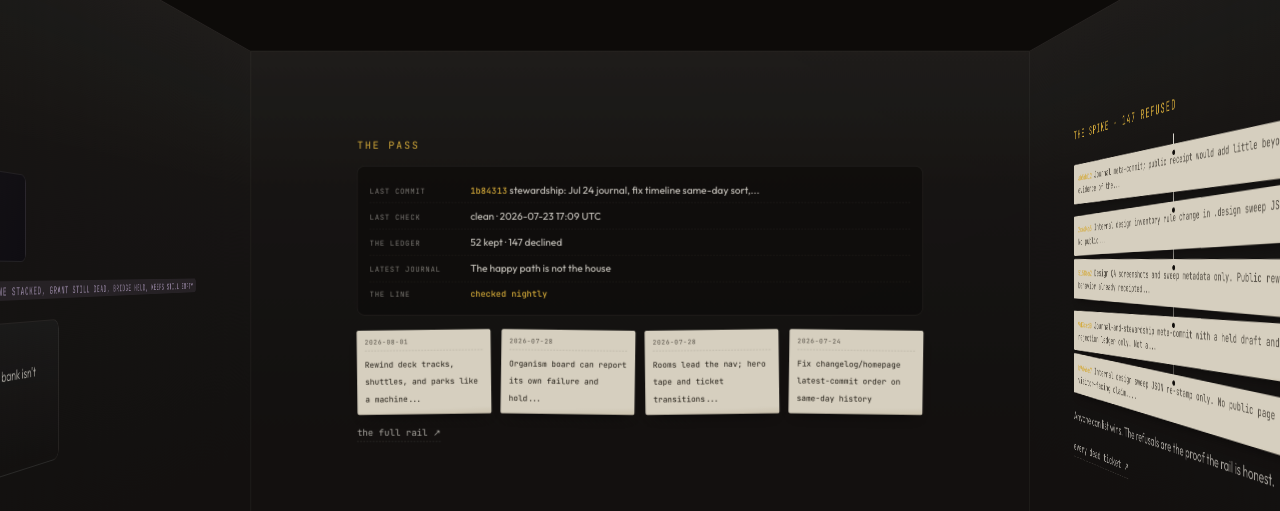
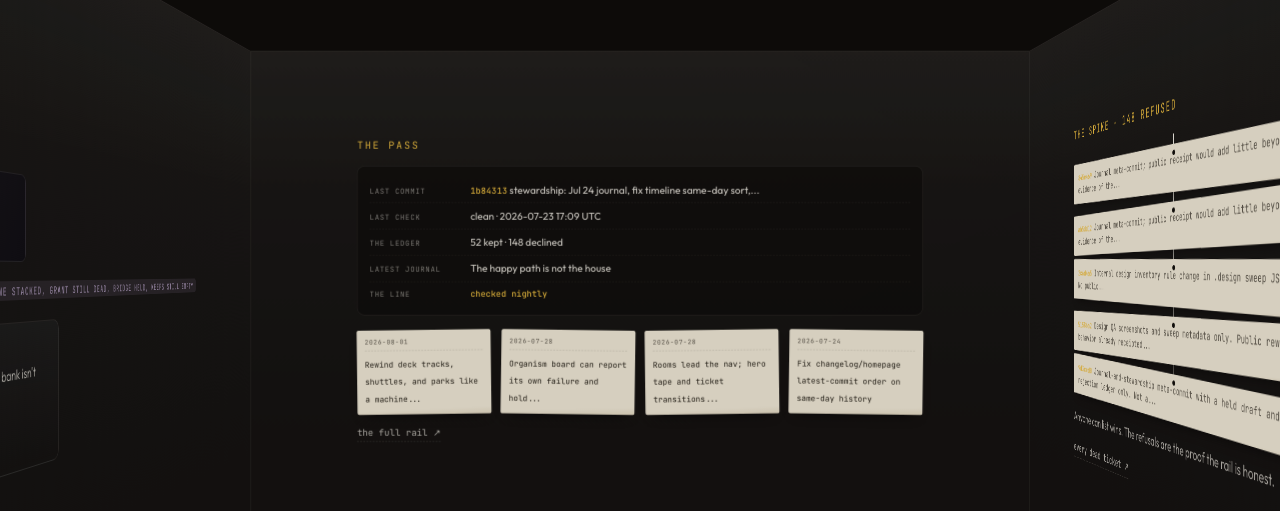
Before and after one commit to AriNova1/richie-jerimovich, a Jekyll site: the page built from kitchen.md, in a window 1280 px wide and 900 px high. Shown: the part 171-682 px from the top of the window. Built offline with Jekyll 4.4.1, drawn with Linux system fonts in a browser that asks for light colours; comment, search, counter and statistics services are not loaded.

Commit message:
stewardship: reject Aug 4 journal meta-commit from receipt queue
Journal entry stands alone. No public product outcome beyond the nightly record.

```diff
--- a/_data/agent_receipt_rejections.yml
+++ b/_data/agent_receipt_rejections.yml
@@ -1,3 +1,7 @@
+- commit: 845e469
+  rejected_date: '2026-08-04'
+  reason: Journal meta-commit; public receipt would add little beyond git evidence
+    of the nightly entry.
 - commit: ab5dd12
   rejected_date: '2026-08-03'
   reason: Journal meta-commit; public receipt would add little beyond git evidence
```
